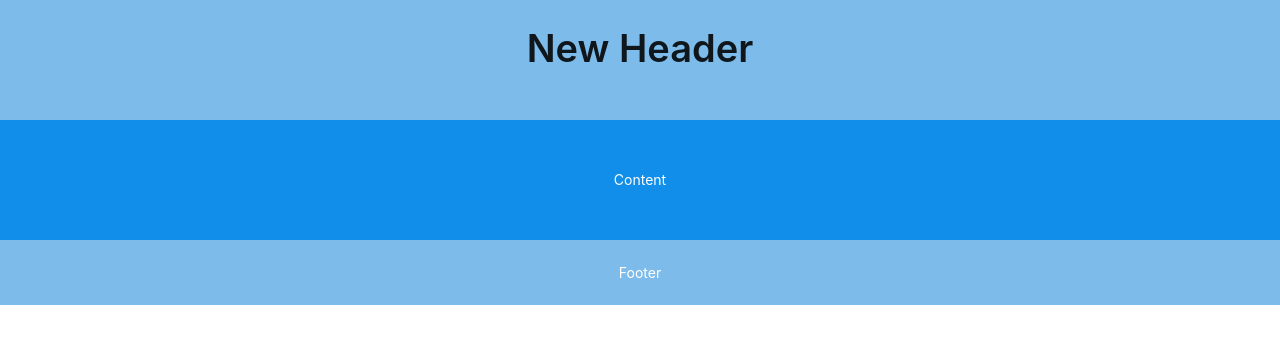
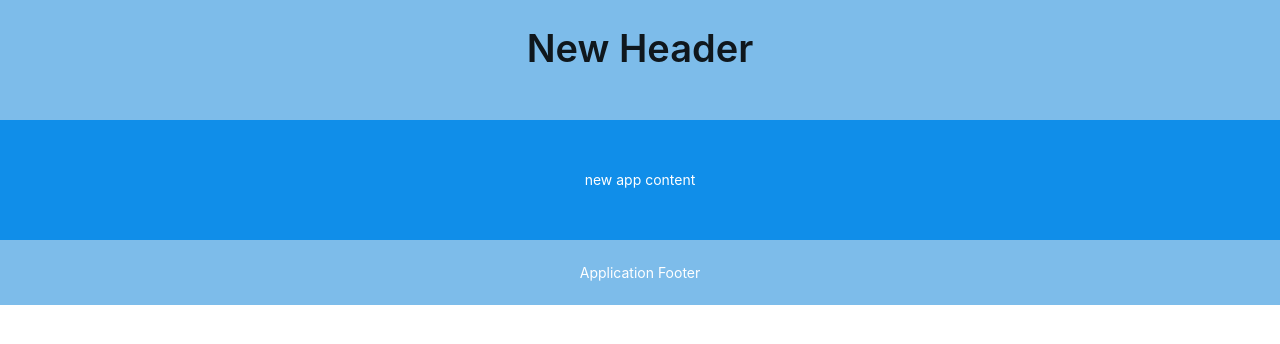
Before and after one commit to VincentPauley/mortgage-visualizer, a React (Create React App) app: page / in a window 1280 px wide. Shown: the top 344 px of the page. Built offline with nearby package versions, Linux system fonts and the light colour scheme.

Commit message:
finished organizing layout components

```diff
--- a/src/App.tsx
+++ b/src/App.tsx
@@ -1,34 +1,16 @@
 import { useState } from 'react';
-import { Form, Row, Col, Layout, Button, Typography } from 'antd';
+import { Form, Row, Col, Layout, Button } from 'antd';
 
 import { increaseAmount } from './features/cart/cartSlice';
 import { useDispatch } from 'react-redux';
 
-import { AppHeader } from './components/layout';
+import { AppHeader, AppContent, AppFooter } from './components/layout';
 
 // components
 import DollarEntry from './components/shared/DollarEntry';
 import PercentInput from './components/shared/PercentInput';
 import DetermineMortgagePayment from './util/determine-mortgage-payment';
 import { useSelector } from 'react-redux';
-
-const { Content, Footer } = Layout;
-
-const { Title } = Typography;
-
-const contentStyle: React.CSSProperties = {
-  textAlign: 'center',
-  minHeight: 120,
-  lineHeight: '120px',
-  color: '#fff',
-  backgroundColor: '#108ee9'
-};
-
-const footerStyle: React.CSSProperties = {
-  textAlign: 'center',
-  color: '#fff',
-  backgroundColor: '#7dbcea'
-};
 
 console.log(
   DetermineMortgagePayment({
@@ -56,17 +38,14 @@ function App() {
     dispatch(increaseAmount());
   };
 
-  // Title
-
   return (
     <Layout>
       <AppHeader />
-      <Content style={contentStyle}>Content</Content>
-      <Footer style={footerStyle}>Footer</Footer>
+      <AppContent />
+      <AppFooter />
     </Layout>
   );
 
-  // HEADER, CONTENT, FOOTER
   // useState
   // return (
   //   <Content
--- /dev/null
+++ b/src/components/layout/components/content/content.css
@@ -0,0 +1,7 @@
+.AppContent {
+  text-align: center;
+  min-height: 120px;
+  line-height: 120px;
+  color: #fff;
+  background-color: #108ee9;
+}
--- /dev/null
+++ b/src/components/layout/components/content/index.tsx
@@ -0,0 +1,10 @@
+import { Layout } from 'antd';
+import './content.css';
+
+const { Content } = Layout;
+
+const AppContent = () => {
+  return <Content className="AppContent">new app content</Content>;
+};
+
+export default AppContent;
--- /dev/null
+++ b/src/components/layout/components/footer/footer.css
@@ -0,0 +1,5 @@
+.AppFooter {
+  text-align: center;
+  color: #fff;
+  background-color: #7dbcea;
+}
--- /dev/null
+++ b/src/components/layout/components/footer/index.tsx
@@ -0,0 +1,10 @@
+import { Layout } from 'antd';
+import './footer.css';
+
+const { Footer } = Layout;
+
+const AppFooter = () => {
+  return <Footer className="AppFooter">Application Footer</Footer>;
+};
+
+export default AppFooter;
--- a/src/components/layout/index.ts
+++ b/src/components/layout/index.ts
@@ -1 +1,3 @@
 export { default as AppHeader } from './components/header';
+export { default as AppContent } from './components/content';
+export { default as AppFooter } from './components/footer';
```
